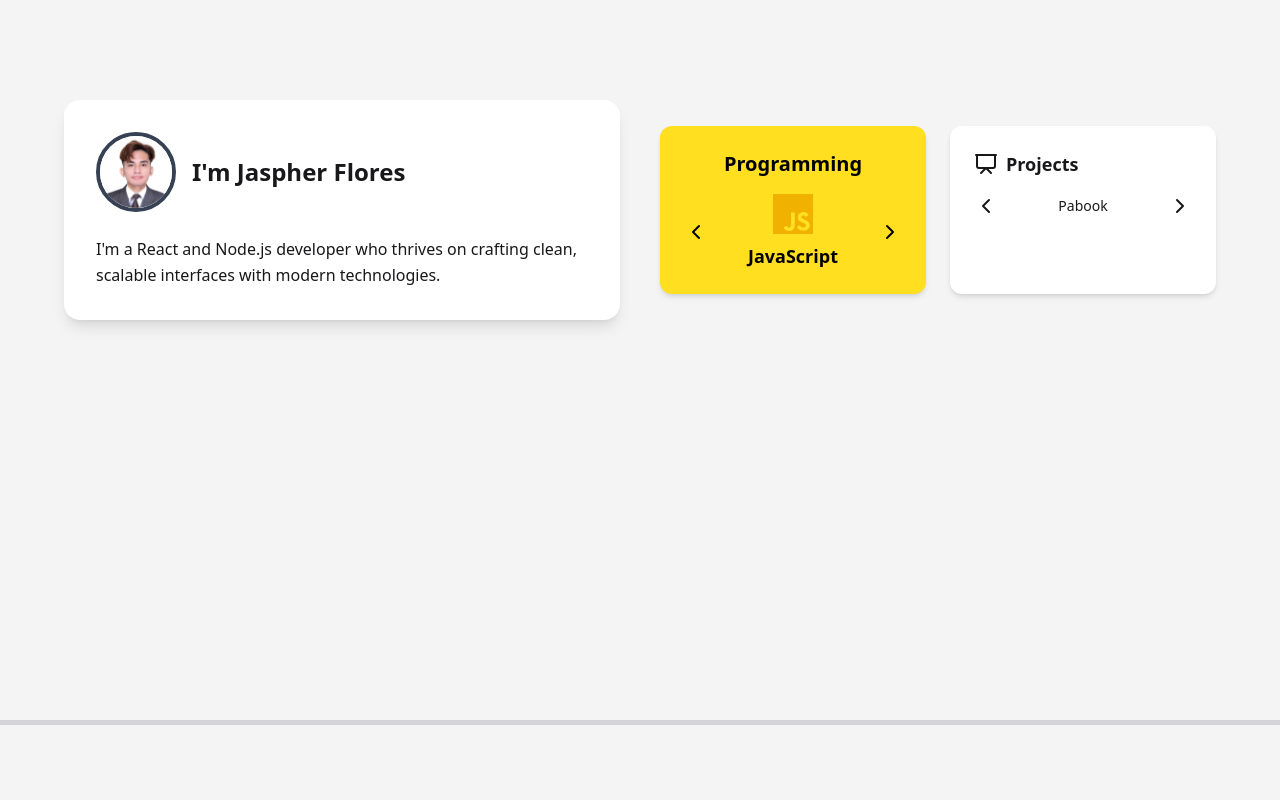
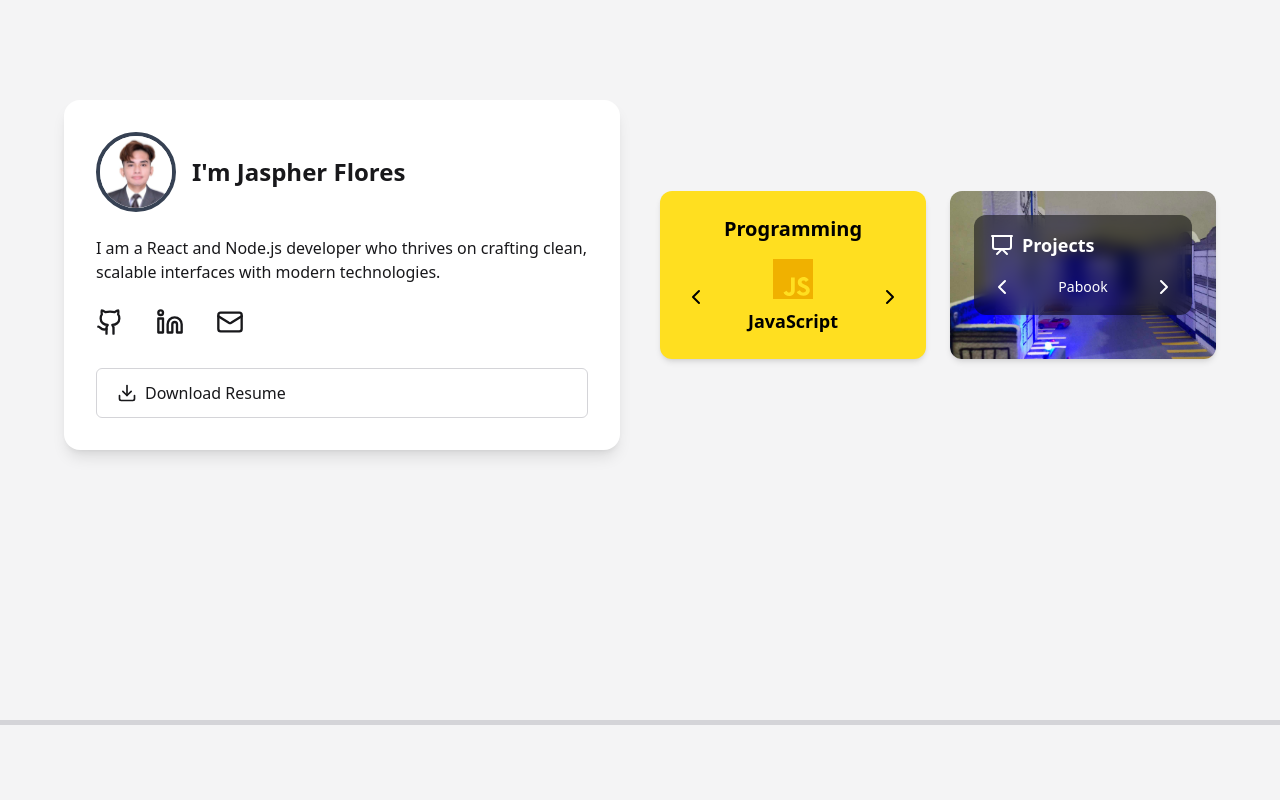
Before and after one commit to yong-fbug/YongPortfolio, a React (Vite) app: page / in a window 1280 px wide. Shown: the part 880-1680 px from the top of the page. Built offline with nearby package versions, Linux system fonts and the light colour scheme.

Commit message:
update navbar and about section

```diff
--- a/index.html
+++ b/index.html
@@ -2,7 +2,7 @@
 <html lang="en">
   <head>
     <meta charset="UTF-8" />
-    <link rel="icon" type="image/svg+xml" href="/vite.svg" />
+    <!-- <link rel="icon" type="image/svg+xml" href="/vite.svg" /> -->
     <meta name="viewport" content="width=device-width, initial-scale=1.0" />
     <title>Yong's Portfolio</title>
   </head>
--- a/src/App.tsx
+++ b/src/App.tsx
@@ -5,7 +5,7 @@ import { Navbar } from "./components/Navbar";
 import { HomeSection } from "./Pages/HomeSection";
 import { AboutSection } from "./Pages/AboutSection";
 import { ProjectsSection } from "./Pages/ProjectsSection";
-import { ContactSection } from "./Pages/ContactSection";
+// import { ContactSection } from "./Pages/ContactSection";
 import ProjectDetail from "./features/projects/pages/ProjectDetails";
 import ScrollToTop from "./components/ScrollToTop";
 
@@ -38,7 +38,9 @@ export default function App() {
                 <HomeSection />
                 <AboutSection />
                 <ProjectsSection />
-                <ContactSection />
+                {/* <ContactSection /> */}
+                {/* I disabled contact section and create contact components.
+                 I merge it in about section  */}
               </main>
             }
           />
--- a/src/Pages/AboutSection.tsx
+++ b/src/Pages/AboutSection.tsx
@@ -1,9 +1,13 @@
 import { motion } from "framer-motion";
+
+import { projects } from "../features/projects/data/project";
+import { ContactSection } from "../components/ContactSection";
+
 import myImage from "../assets/myImage/jaspherflores.jpeg";
 import { ChevronLeft, ChevronRight, Presentation } from "lucide-react";
 import { useState } from "react";
-import { projects } from "../features/projects/data/project";
 import { SiJavascript, SiTypescript } from "react-icons/si";
+
 
 const techs = [
   {
@@ -48,9 +52,10 @@ export const AboutSection = () => {
             />
             <h1 className="text-2xl font-semibold">I'm Jaspher Flores</h1>
           </div>
-          <p className="text-base leading-relaxed">
-            I'm a React and Node.js developer who thrives on crafting clean, scalable interfaces with modern technologies.
+          <p className="text-base leading-relaxe">
+            I am a React and Node.js developer who thrives on crafting clean, scalable interfaces with modern technologies.
           </p>
+          <ContactSection />
         </div>
 
         {/* RIGHT SIDE */}
@@ -90,17 +95,26 @@ export const AboutSection = () => {
           </div>
 
           {/* Projects Card */}
-          <div className="bg-white dark:bg-zinc-800 rounded-xl p-6 shadow-md min-h-[150px]">
+          <div
+            className="rounded-xl p-6 shadow-md min-h-[150px] bg-cover bg-center bg-no-repeat text-white"
+            style={{
+              backgroundImage: `url(${projects[scrollToNextProject].imgSrc})`,
+            }}
+          >
+            <div className="bg-black/50 backdrop-blur-sm rounded-xl p-4">
               <div className="flex items-center gap-2 mb-4">
                 <Presentation />
                 <h2 className="text-lg font-semibold">Projects</h2>
               </div>
+
               <div className="flex items-center justify-between">
                 <ChevronLeft onClick={prevProject} className="cursor-pointer" />
                 <p className="text-sm text-center px-4 truncate max-w-[150px]">
                   {projects[scrollToNextProject].title}
                 </p>
                 <ChevronRight onClick={nextProject} className="cursor-pointer" />
+              </div>
+
             </div>
           </div>
 
--- a/src/Pages/HomeSection.tsx
+++ b/src/Pages/HomeSection.tsx
@@ -53,6 +53,8 @@ export const HomeSection = () => {
           className="w-full h-full object-cover"
         />
       </motion.div>
+
+
     </motion.section>
   );
 };
--- a/src/Pages/ProjectsSection.tsx
+++ b/src/Pages/ProjectsSection.tsx
@@ -39,6 +39,7 @@ export const ProjectsSection = () => {
             </motion.div>
           </Link>
         ))}
+
       </div>
     </motion.section>
   );
--- /dev/null
+++ b/src/components/ContactSection.tsx
@@ -0,0 +1,29 @@
+import { Download, Github, Linkedin, Mail } from "lucide-react";
+
+
+export const ContactSection = () => {
+    return (
+        <div>
+            <div className="flex gap-8 mb-8">
+                <a href="https://github.com/yong-fbug" target="_blank" rel="noopener noreferrer" aria-label="GitHub">
+                <Github className="w-7 h-7 hover:text-blue-600 transition" />
+                </a>
+                <a href="https://linkedin.com/in/jaspher-flores" target="_blank" rel="noopener noreferrer" aria-label="LinkedIn">
+                <Linkedin className="w-7 h-7 hover:text-blue-600 transition" />
+                </a>
+                <a href="mailto:jaspherflores2001@gmail.com" aria-label="Email">
+                <Mail className="w-7 h-7 hover:text-blue-600 transition" />
+                </a>
+            </div>
+            <a
+            href="/resume/Flores-resume"
+            download
+            className="flex items-center gap-2 px-5 py-3 border border-zinc-300 dark:border-zinc-700 rounded-md hover:bg-zinc-100 dark:hover:bg-zinc-800 transition"
+            aria-label="Download Resume"
+        >
+            <Download className="w-5 h-5" />
+            Download Resume
+        </a>
+        </div>
+    );
+};
--- a/src/components/Navbar.tsx
+++ b/src/components/Navbar.tsx
@@ -4,7 +4,7 @@ import { useEffect, useRef, useState } from "react";
 import { Menu, X } from "lucide-react";
 import { throttle } from "../utils/setActiveThrottled";
 
-const sectionIds = ["home", "about", "projects", "contact"];
+const sectionIds = ["home", "about", "projects"];
 
 export const Navbar = () => {
   const [active, setActive] = useState<string>("home");
--- a/src/features/projects/components/ProjectCard.tsx
+++ b/src/features/projects/components/ProjectCard.tsx
@@ -1,25 +1,25 @@
-import { Link } from "react-router-dom";
-import { motion } from "framer-motion";
+// import { Link } from "react-router-dom";
+// import { motion } from "framer-motion";
 
-interface Props {
-  id: number;
-  title: string;
-  description: string;
-  imgSrc: string;
-}
+// interface Props {
+//   id: number;
+//   title: string;
+//   description: string;
+//   imgSrc: string;
+// }
 
-export const ProjectCard = ({ id, title, description, imgSrc }: Props) => (
-  <motion.div
-    whileHover={{ scale: 1.03 }}
-    whileTap={{ scale: 0.97 }}
-    className="rounded-lg overflow-hidden shadow-lg border border-zinc-200 dark:border-zinc-700"
-  >
-    <Link to={`/projects/${id}`}>
-      <img src={imgSrc} alt={title} className="w-full h-48 object-cover" />
-      <div className="p-4 bg-white dark:bg-zinc-800">
-        <h3 className="text-xl font-bold mb-2">{title}</h3>
-        <p className="text-zinc-600 dark:text-zinc-300">{description}</p>
-      </div>
-    </Link>
-  </motion.div>
-);
+// export const ProjectCard = ({ id, title, description, imgSrc }: Props) => (
+//   <motion.div
+//     whileHover={{ scale: 1.03 }}
+//     whileTap={{ scale: 0.97 }}
+//     className="rounded-lg overflow-hidden shadow-lg border border-zinc-200 dark:border-zinc-700"
+//   >
+//     <Link to={`/projects/${id}`}>
+//       <img src={imgSrc} alt={title} className="w-full h-48 object-cover" />
+//       <div className="p-4 bg-white dark:bg-zinc-800">
+//         <h3 className="text-xl font-bold mb-2">{title}</h3>
+//         <p className="text-zinc-600 dark:text-zinc-300">{description}</p>
+//       </div>
+//     </Link>
+//   </motion.div>
+// );
--- a/vite.config.ts
+++ b/vite.config.ts
@@ -6,7 +6,7 @@ import tailwindcss from '@tailwindcss/vite'
 
 export default defineConfig({
   plugins: [tailwindcss(), react()],
-  base: ".",
+  // base: ".",
 })
 
 
```
Also changed, not shown: 1 other file (tests, documents, lock files or other folders). Lines whose indentation alone changed are shown as unchanged.
